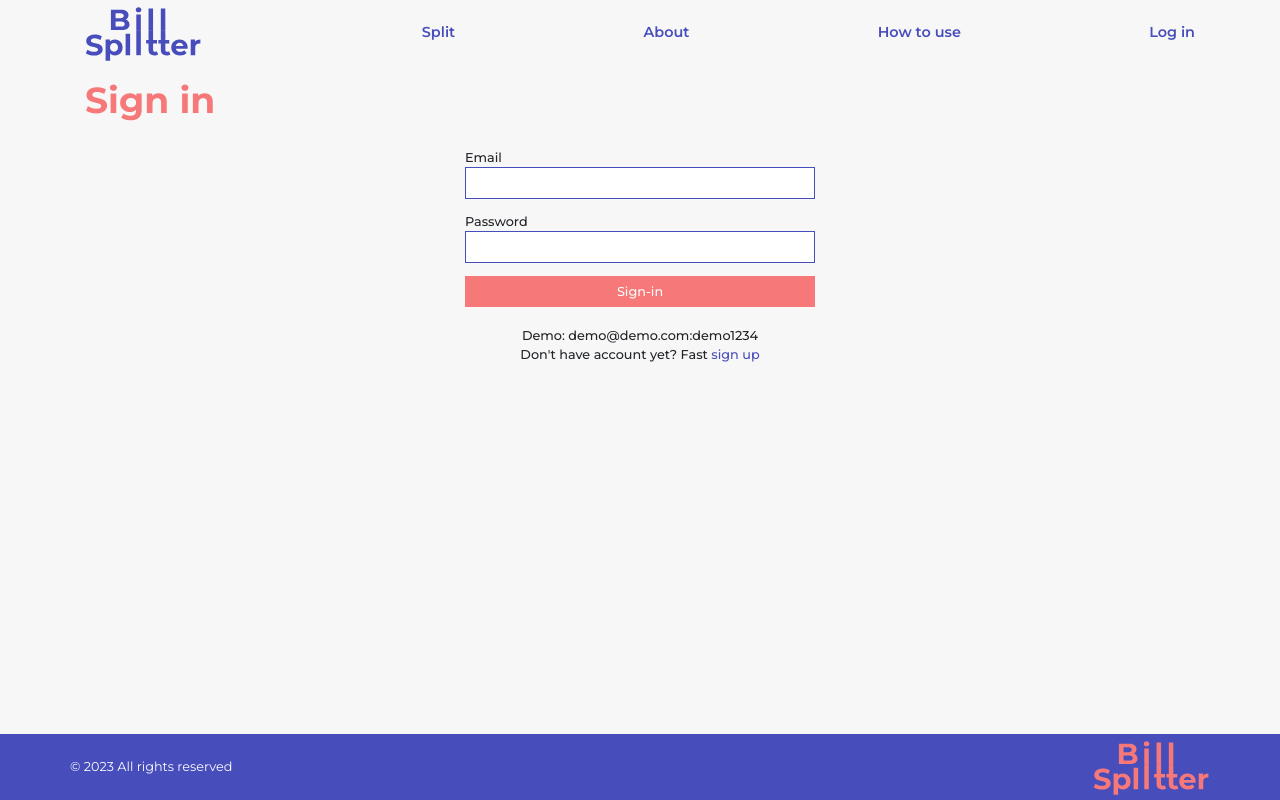
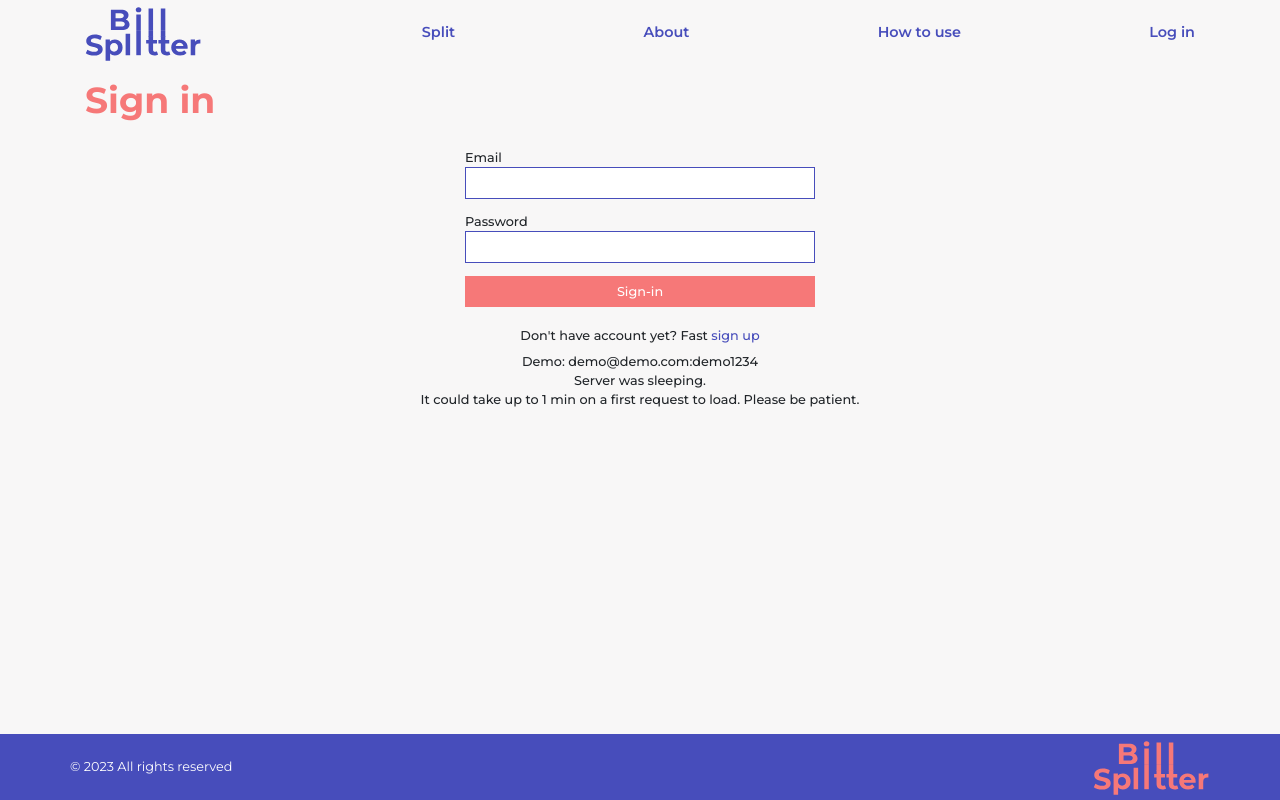
Before and after one commit to dima-hlebov/bill-splitter, a React (Create React App) app in the folder client/: page /sign-in in a window 1280 px wide. Built offline with nearby package versions, Linux system fonts and the light colour scheme.

Commit message:
fix: add note

```diff
--- a/client/src/components/pages/login-page.js
+++ b/client/src/components/pages/login-page.js
@@ -15,8 +15,10 @@ function LoginPage() {
             <Heading tag="h2" className="heading heading--2" text="Sign in" />
             <div className="d-flex flex-column align-items-center">
               <Form />
-              <span>Demo: demo@demo.com:demo1234</span>
-              <span >Don't have account yet? Fast<Link to="/sign-up"> sign up</Link></span>
+              <span>Don't have account yet? Fast<Link to="/sign-up"> sign up</Link></span>
+              <span className='mt-2'>Demo: demo@demo.com:demo1234</span>
+              <span>Server was sleeping.</span>
+              <span>It could take up to 1 min on a first request to load. Please be patient.</span>
             </div>
           </Col>
         </Row>
```
